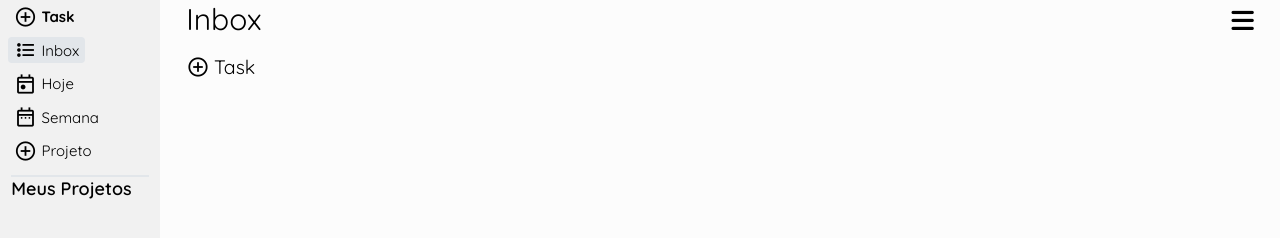
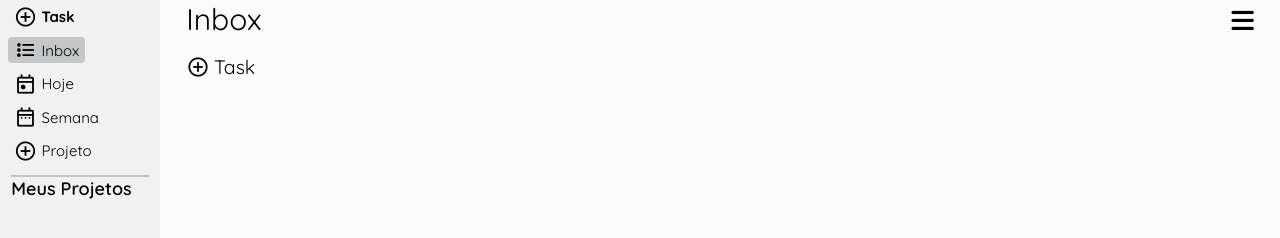
Before and after one commit to darlison-calm/taskie, a plain HTML site: page index.html in a window 1280 px wide. Drawn offline with nearby package versions, Linux system fonts and the light colour scheme.

Commit message:
Change active project style

```diff
--- a/style.css
+++ b/style.css
@@ -30,7 +30,7 @@
     --primary-dark: #f1f1f1;
     --secondary-dark: #FCFCFC;
     --primary-special-color: #FFC300;
-    --activer-btn : #e2e6ea;
+    --activer-btn : #c4c6c7;
     --margin-xxs: .25rem;
     --margin-xs: .5rem;
     --margin-s: .75rem;
```
